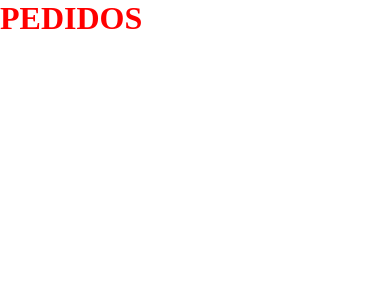
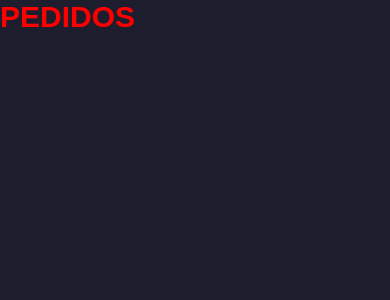
Before and after one commit to BrunoAlz/FullStack-4_PERN-SISTEMA_DE_PEDIDOS, a Next.js app in the folder frontend/: page / in a window 390 px wide. Shown: the top 300 px of the page. Built offline with nearby package versions, Linux system fonts and the light colour scheme.

Commit message:
Implenentando css Global

```diff
--- a/frontend/src/styles/globals.scss
+++ b/frontend/src/styles/globals.scss
@@ -4,3 +4,48 @@
   outline: 0;
   box-sizing: border-box;
 }
+
+:root {
+  --white: #fff;
+  --black: #000;
+
+  --dark-900: #101026;
+  --dark-700: #1d1d2e;
+
+  --gray-100: #8a8a8a;
+  --green-900: #3fff13;
+
+  --red-900: #ff3f4b;
+}
+
+button {
+  cursor: pointer;
+}
+
+a {
+  color: inherit;
+}
+
+body {
+  background: (var(--dark-700));
+}
+
+body,
+input,
+textarea,
+select,
+button {
+  font: 400 1rem sans-serif;
+}
+
+@media (max-width: 720px) {
+  html {
+    font-size: 87.5%;
+  }
+}
+
+@media (max-width: 1080px) {
+  html {
+    font-size: 93.75%;
+  }
+}
```
